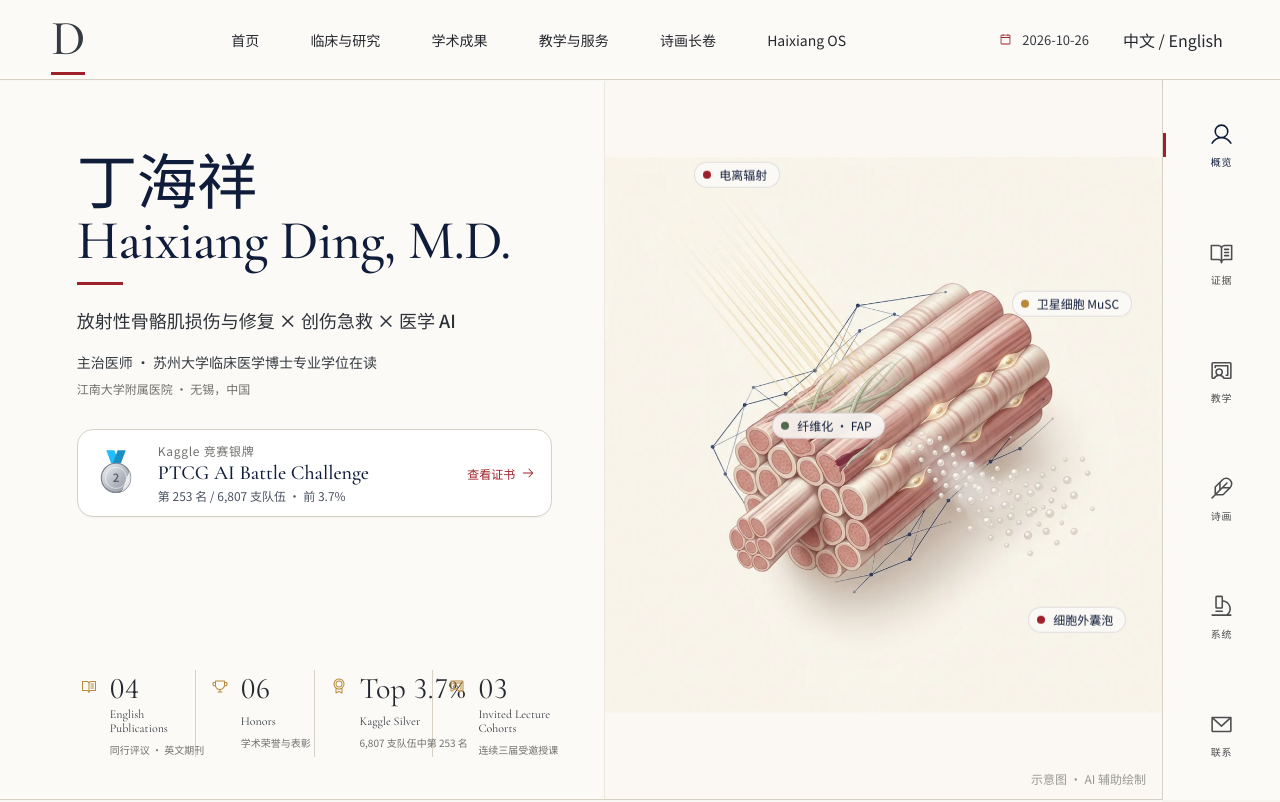
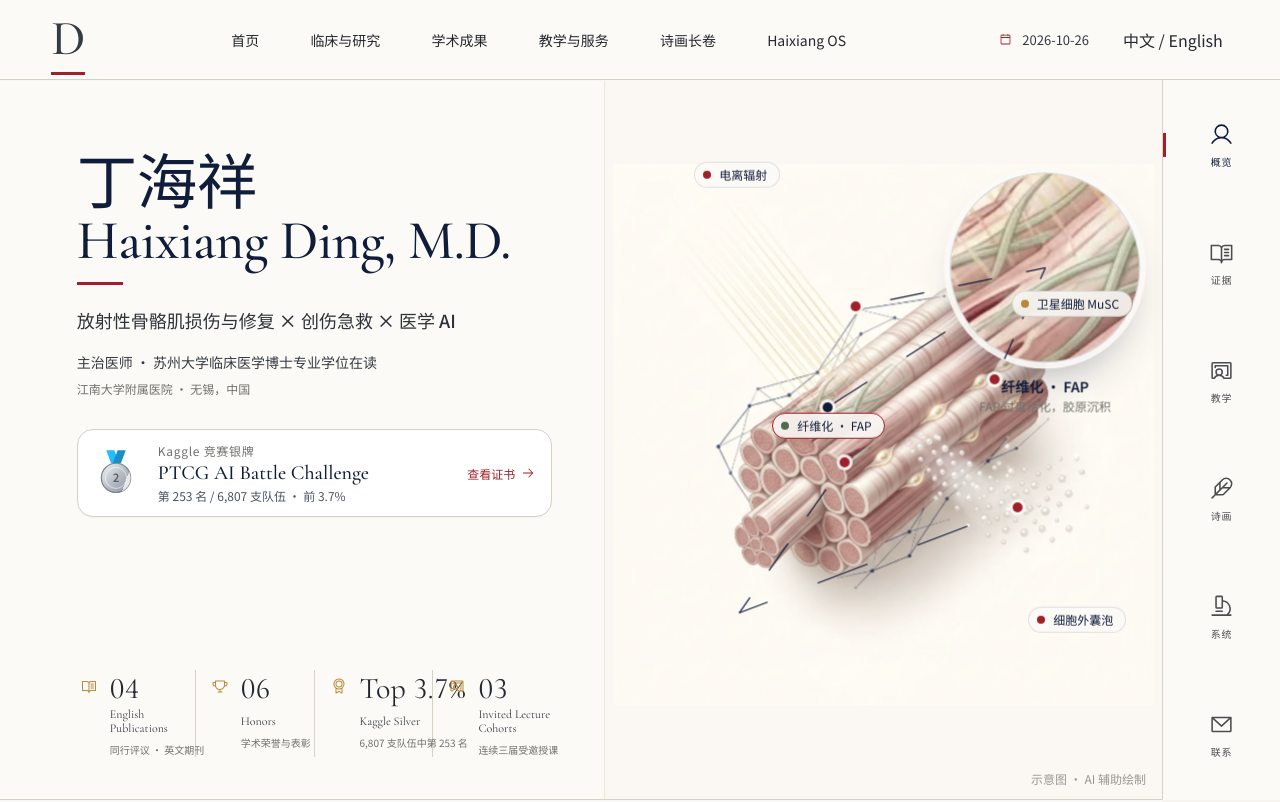
Before and after one commit to TUANZIDING/TUANZIDING.github.io, a React (Vite) app: page / in a window 1280 px wide. Shown: the top 802 px of the page. Built offline with nearby package versions, Linux system fonts and the light colour scheme.

Commit message:
v4.3: 原图上加局部结构放大动效（5 处热点依次展开放大镜+引线），辐射光束扫过、囊泡漂移

```diff
--- a/src/Light3App.jsx
+++ b/src/Light3App.jsx
@@ -28,7 +28,7 @@ const content={
     focus:'放射性骨骼肌损伤与修复 × 创伤急救 × 医学 AI',role:'主治医师 · 苏州大学临床医学博士专业学位在读',hospital:'江南大学附属医院 · 无锡，中国',download:'下载公开简历',
     stats:[['English Publications','同行评议 · 英文期刊'],['Honors','学术荣誉与表彰'],['Kaggle Silver','6,807 支队伍中第 253 名'],['Invited Lecture Cohorts','连续三届受邀授课']],
     medal:{kicker:'Kaggle 竞赛银牌',title:'PTCG AI Battle Challenge',meta:'第 253 名 / 6,807 支队伍 · 前 3.7%',cta:'查看证书'},
-    labels:['电离辐射','纤维化 · FAP','卫星细胞 MuSC','细胞外囊泡','证据网络'],figNote:'示意图 · AI 辅助绘制',
+    labels:['电离辐射','纤维化 · FAP','卫星细胞 MuSC','细胞外囊泡','证据网络'],figNote:'示意图 · AI 辅助绘制',zoom:[['辐射打击','射线穿透，肌纤维膜撕裂'],['纤维化 · FAP','FAP 过度活化，胶原沉积'],['卫星细胞','MuSC 被唤醒，沿肌纤维修复'],['细胞外囊泡','囊泡携带信号，调节修复'],['证据网络','把文献证据连成机制图']],
     atlas:[['放射性骨骼肌损伤证据图谱','分子通路按 A/B/C 证据分层，可交互浏览','v0.7'],['细胞外囊泡干预证据图谱','141 项纳入研究，标出体内证据的空白','v0.2']],earlier:'早期方向：糖尿病骨质疏松机制 · 创伤骨科临床研究',
     tagline:['从急救床旁的问题出发，','让受损的肌肉，','重新学会修复。'],
     imageAlt:'放射性骨骼肌损伤与修复示意图：电离辐射照射肌束，纤维化与卫星细胞、细胞外囊泡和证据网络',
@@ -47,7 +47,7 @@ const content={
     focus:'Radiation-Induced Skeletal Muscle Injury & Repair × Trauma Care × Medical AI',role:'Attending Physician · Professional Doctoral Student in Clinical Medicine, Soochow University',hospital:'Affiliated Hospital of Jiangnan University · Wuxi, China',download:'Download public CV',
     stats:[['English Publications','Peer-reviewed English journals'],['Honors','Academic awards and recognition'],['Kaggle Silver','253rd of 6,807 teams'],['Invited Lecture Cohorts','Three consecutive invited cohorts']],
     medal:{kicker:'Kaggle competition silver',title:'PTCG AI Battle Challenge',meta:'253rd of 6,807 teams · top 3.7%',cta:'View certificate'},
-    labels:['Ionizing radiation','Fibrosis · FAPs','Satellite cells','Extracellular vesicles','Evidence graph'],figNote:'Illustration · AI assisted',
+    labels:['Ionizing radiation','Fibrosis · FAPs','Satellite cells','Extracellular vesicles','Evidence graph'],figNote:'Illustration · AI assisted',zoom:[['Radiation hit','Rays pierce, fiber membranes tear'],['Fibrosis · FAPs','Overactive FAPs lay down collagen'],['Satellite cells','MuSCs wake and rebuild along fibers'],['Extracellular vesicles','Vesicles carry repair signals'],['Evidence graph','Literature linked into a mechanism map']],
     atlas:[['Radiation muscle injury evidence atlas','Molecular pathways graded A/B/C, fully interactive','v0.7'],['Extracellular vesicle intervention atlas','141 included studies, with the in vivo gap marked','v0.2']],earlier:'Earlier work: diabetic osteoporosis mechanisms · orthopaedic trauma outcomes',
     tagline:['Start from questions at the trauma bedside.','Help irradiated muscle','learn to repair again.'],
     imageAlt:'Illustration of radiation-induced skeletal muscle injury and repair: radiation beams, fibrosis, satellite cells, extracellular vesicles and an evidence network',
@@ -79,6 +79,32 @@ function CountUp({to,pad=0,dec=0,pre='',suf=''}){
   const ref=useRef(null);const fmt=v=>pre+(dec?v.toFixed(dec):String(Math.round(v)).padStart(pad,'0'))+suf;
   useEffect(()=>{const el=ref.current;if(reduced()){el.textContent=fmt(to);return}let raf=0;const io=new IntersectionObserver(([e])=>{if(!e.isIntersecting)return;io.disconnect();const t0=performance.now(),d=1400;const tick=now=>{const k=Math.min(1,(now-t0)/d),ease=1-Math.pow(1-k,4);el.textContent=fmt(to*ease);if(k<1)raf=requestAnimationFrame(tick)};raf=requestAnimationFrame(tick)},{threshold:.6});io.observe(el);return()=>{io.disconnect();cancelAnimationFrame(raf)}},[to]);
   return <b ref={ref}>{fmt(0)}</b>;
+}
+
+const heroSrc='/assets/light4-radiation-muscle-repair.webp';
+// target point on the image (%), lens centre (%), zoom
+const zoomSpots=[[43,55,24,82,3.2],[40,45,79,20,3],[70,40,79,20,3.4],[74,63,24,82,2.6],[45,27,79,20,2.6]];
+let zoomListeners=new Set();let zoomStep=-1;
+function useZoomStep(){const [s,setS]=useState(zoomStep);useEffect(()=>{zoomListeners.add(setS);return()=>zoomListeners.delete(setS)},[]);return s}
+function ZoomAtlas({t}){
+  const [step,setStep]=useState(-1);const [hold,setHold]=useState(false);
+  useEffect(()=>{zoomStep=step;zoomListeners.forEach(f=>f(step))},[step]);
+  useEffect(()=>{if(reduced())return;if(hold)return;const id=setTimeout(()=>setStep(v=>v===-1?0:v>=4?-1:v+1),step===-1?1800:3600);return()=>clearTimeout(id)},[step,hold]);
+  const L=34;
+  return <div className="l3Sq" data-step={step} onMouseLeave={()=>setHold(false)}>
+    <img className="l3HeroImg" src={heroSrc} alt={t.imageAlt} fetchPriority="high"/>
+    <span className="l3Beam" key={'b'+step} aria-hidden="true"/>
+    <span className="l3Motes" aria-hidden="true">{Array.from({length:14},(_,i)=><i key={i} style={{left:(64+(i*37)%26)+'%',top:(52+(i*23)%22)+'%',animationDelay:(i*0.37)+'s'}}/>)}</span>
+    {zoomSpots.map(([tx,ty],i)=><button key={i} className={'l3Hot'+(i===step?' on':'')} style={{left:tx+'%',top:ty+'%'}} aria-label={t.zoom[i][0]} onMouseEnter={()=>{setHold(true);setStep(i)}} onFocus={()=>{setHold(true);setStep(i)}} onClick={()=>{setHold(true);setStep(i)}}/>)}
+    {zoomSpots.map(([tx,ty,lx,ly,z],i)=>{const on=i===step;const w=z/(L/100)*100;
+      return <div key={'z'+i} className={'l3ZoomWrap'+(on?' on':'')} aria-hidden={!on}>
+        <svg className="l3Leader" viewBox="0 0 100 100" preserveAspectRatio="none"><line x1={tx} y1={ty} x2={lx} y2={ly} pathLength="1"/></svg>
+        <div className="l3Lens" style={{left:lx+'%',top:ly+'%',width:L+'%','--ox':(tx-lx)+'%','--oy':(ty-ly)+'%'}}>
+          <div className="l3LensIn"><img src={heroSrc} alt="" style={{width:w+'%',left:`calc(50% - ${tx*w/100}%)`,top:`calc(50% - ${ty*w/100}%)`}}/></div>
+          <p><b>{t.zoom[i][0]}</b><span>{t.zoom[i][1]}</span></p>
+        </div>
+      </div>})}
+  </div>;
 }
 
 function MedalBadge({t}){
@@ -115,6 +141,7 @@ function ArchiveCursor(){
 }
 
 export function Light3App(){
+  const zoomStep=useZoomStep();
   const [lang,setLang]=useState('zh');
   const [menu,setMenu]=useState(false);
   const [filter,setFilter]=useState('papers');
@@ -149,7 +176,7 @@ export function Light3App(){
           <p>{t.role}</p><p className="l3Hospital">{t.hospital}</p>
           <MedalBadge t={t}/>
         </div>
-        <figure className="l3Mechanism l3Muscle"><div className="l3Float"><img src="/assets/light4-radiation-muscle-repair.webp" alt={t.imageAlt} fetchPriority="high"/>{t.labels.map((label,i)=><span key={label} className="l3Tag" style={{left:labelPos[i][0]+'%',top:labelPos[i][1]+'%',animationDelay:(0.5+i*0.18)+'s'}}><i/>{label}</span>)}</div><figcaption>{t.figNote}</figcaption></figure>
+        <figure className="l3Mechanism l3Muscle"><div className="l3Float"><ZoomAtlas t={t}/>{t.labels.map((label,i)=><span key={label} className={'l3Tag'+(i===zoomStep?' on':'')} style={{left:labelPos[i][0]+'%',top:labelPos[i][1]+'%',animationDelay:(0.5+i*0.18)+'s'}}><i/>{label}</span>)}</div><figcaption>{t.figNote}</figcaption></figure>
         <div className="l3Stats">{t.stats.map(([label,detail],index)=>{const Icon=statIcons[index];return <div key={label}><Icon/><CountUp {...statValues[index]}/><span>{label}<small>{detail}</small></span></div>})}</div>
       </section>
 
--- a/src/light3.css
+++ b/src/light3.css
@@ -103,3 +103,36 @@
 .l3Stats>div{grid-template-columns:24px 1fr!important;justify-items:start}
 .l3Stats svg{align-self:start;margin-top:8px}
 .l3Stats b{font-variant-numeric:lining-nums tabular-nums}
+
+/* v4.3 · local-structure zoom atlas on the original hero */
+.l3Sq{position:absolute;left:50%;top:50%;width:min(100%,100vh,920px);aspect-ratio:1;transform:translate(-50%,-50%)}
+.l3Muscle .l3Sq .l3HeroImg{position:absolute;inset:0;width:100%;height:100%;object-fit:contain;transition:filter .8s var(--l3-ease),transform 1.2s var(--l3-ease)}
+.l3Sq:not([data-step="-1"]) .l3HeroImg{filter:saturate(.75) brightness(1.03);transform:scale(.97)}
+.l3Beam{position:absolute;left:12%;top:4%;width:36%;height:40%;pointer-events:none;background:linear-gradient(118deg,transparent 40%,rgba(255,244,200,.0) 44%,rgba(255,240,190,.9) 50%,rgba(170,230,255,.6) 53%,transparent 60%);background-size:300% 300%;mix-blend-mode:screen;opacity:0;clip-path:polygon(0 0,100% 0,100% 100%,0 70%)}
+.l3Sq[data-step="0"] .l3Beam,.l3Sq[data-step="-1"] .l3Beam{animation:l3Beam 1.6s var(--l3-ease) .1s}
+@keyframes l3Beam{0%{opacity:0;background-position:100% 100%}20%{opacity:1}100%{opacity:0;background-position:0 0}}
+.l3Motes i{position:absolute;width:6px;height:6px;border-radius:50%;background:radial-gradient(circle,#fff 30%,rgba(255,255,255,.2) 70%);box-shadow:0 0 6px rgba(255,255,255,.9);animation:l3Mote 4.8s ease-in-out infinite;opacity:0}
+@keyframes l3Mote{0%{opacity:0;transform:translate(0,0)}25%{opacity:.9}100%{opacity:0;transform:translate(-90px,-40px)}}
+.l3Hot{position:absolute;width:22px;height:22px;margin:-11px 0 0 -11px;padding:0;border:0;border-radius:50%;background:transparent;cursor:zoom-in;z-index:3}
+.l3Hot:before,.l3Hot:after{content:"";position:absolute;inset:6px;border-radius:50%;background:var(--l3-red);box-shadow:0 0 0 3px rgba(252,250,247,.9)}
+.l3Hot:after{inset:0;background:none;border:1.5px solid var(--l3-red);box-shadow:none;animation:l3Ping 2.6s var(--l3-ease) infinite}
+.l3Hot.on:before{background:var(--l3-ink)}
+.l3ZoomWrap{position:absolute;inset:0;pointer-events:none;z-index:2}
+.l3Leader{position:absolute;inset:0;width:100%;height:100%;overflow:visible}
+.l3Leader line{stroke:var(--l3-ink);stroke-width:1.2;vector-effect:non-scaling-stroke;stroke-dasharray:1;stroke-dashoffset:1;transition:stroke-dashoffset .6s var(--l3-ease)}
+.l3ZoomWrap.on .l3Leader line{stroke-dashoffset:0;transition-delay:.05s}
+.l3Lens{position:absolute;aspect-ratio:1;transform:translate(-50%,-50%) translate(var(--ox),var(--oy)) scale(.15);opacity:0;transition:transform .8s cubic-bezier(.22,1,.36,1),opacity .4s var(--l3-ease)}
+.l3ZoomWrap.on .l3Lens{transform:translate(-50%,-50%);opacity:1;transition-delay:.25s}
+.l3LensIn{position:absolute;inset:0;overflow:hidden;border-radius:50%;background:#fbf8f3;border:1px solid rgba(16,29,58,.18);box-shadow:0 0 0 6px rgba(252,250,247,.92),0 24px 48px -20px rgba(16,29,58,.45)}
+.l3LensIn img{position:absolute;max-width:none;height:auto;transform:scale(1.15);transition:transform 4s cubic-bezier(.22,1,.36,1)}
+.l3ZoomWrap.on .l3LensIn img{transform:scale(1)}
+.l3Lens p{position:absolute;left:50%;top:100%;display:grid;gap:2px;width:max-content;max-width:220px;margin:14px 0 0;transform:translateX(-50%);text-align:center;opacity:0;transition:opacity .5s var(--l3-ease) .6s}
+.l3ZoomWrap.on .l3Lens p{opacity:1}
+.l3Lens b{color:var(--l3-ink);font:600 14px/20px var(--l3-sans)}
+.l3Lens span{color:var(--l3-muted);font-size:12px;line-height:16px}
+.l3Lens[style*="top:20%"] p{left:auto;right:100%;top:50%;margin:0 18px 0 0;transform:translateY(-50%);text-align:right;padding:8px 12px;border-radius:8px;background:rgba(252,250,247,.9)}
+.l3Tag{transition:opacity .4s var(--l3-ease),border-color .4s var(--l3-ease)}
+.l3Tag.on{border-color:var(--l3-red);box-shadow:0 6px 18px -10px rgba(140,30,30,.5)}
+@media(max-width:860px){.l3Lens p{display:none}.l3Hot{width:18px;height:18px;margin:-9px 0 0 -9px}}
+@media(prefers-reduced-motion:reduce){.l3Beam,.l3Motes{display:none}.l3Lens,.l3Leader line,.l3LensIn img{transition:none}}
+.l3Stats>div{grid-template-columns:24px 1fr!important;justify-items:start}
```
Also changed, not shown: 5 other files (tests, documents, lock files or other folders).
